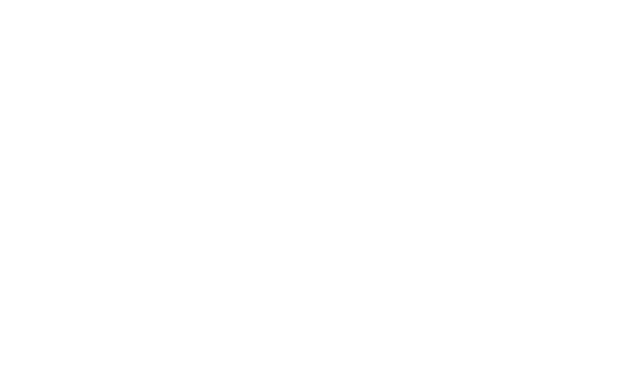
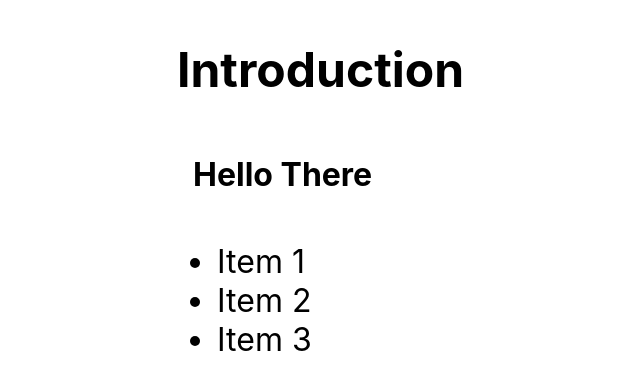
Before and after one commit to aaronfeingold/generic-react, a React (Create React App) app: page / in a window 1280 px wide. Shown: the top 390 px of the page, without its empty margins (63-703 px from the left). Built offline with nearby package versions, Linux system fonts and the light colour scheme.

Commit message:
add an interface for the box props...shouldn't be required tho, plus a callback fn for the list

```diff
--- a/src/App.tsx
+++ b/src/App.tsx
@@ -1,11 +1,13 @@
-import React from "react";
+import React, { useCallback } from "react";
 import "./App.css";
 
-const Heading = ({ title }: { title: string }) => {
-  <h2>{title}</h2>;
-};
+const Heading = ({ title }: { title: string }) => <h2>{title}</h2>;
 
-const Box: React.FunctionComponent = ({ children }) => {
+interface BoxProps {
+  children: React.ReactNode;
+}
+
+const Box: React.FunctionComponent<BoxProps> = ({ children }) => (
   <div
     style={{
       padding: "1rem",
@@ -13,14 +15,31 @@
     }}
   >
     {children}
-  </div>;
-};
+  </div>
+);
+
+const List: React.FunctionComponent<{
+  items: string[];
+  onClick?: (item: string) => void;
+}> = ({ items, onClick }) => (
+  <ul>
+    {items.map((item, index) => (
+      <li key={index} onClick={() => onClick?.(item)}>
+        {item}
+      </li>
+    ))}
+  </ul>
+);
 
 function App() {
+  const onListClick = useCallback((item: string) => {
+    alert(item);
+  }, []);
   return (
     <div>
       <Heading title="Introduction" />
       <Box>Hello There</Box>
+      <List items={["Item 1", "Item 2", "Item 3"]} onClick={onListClick} />
     </div>
   );
 }
```
